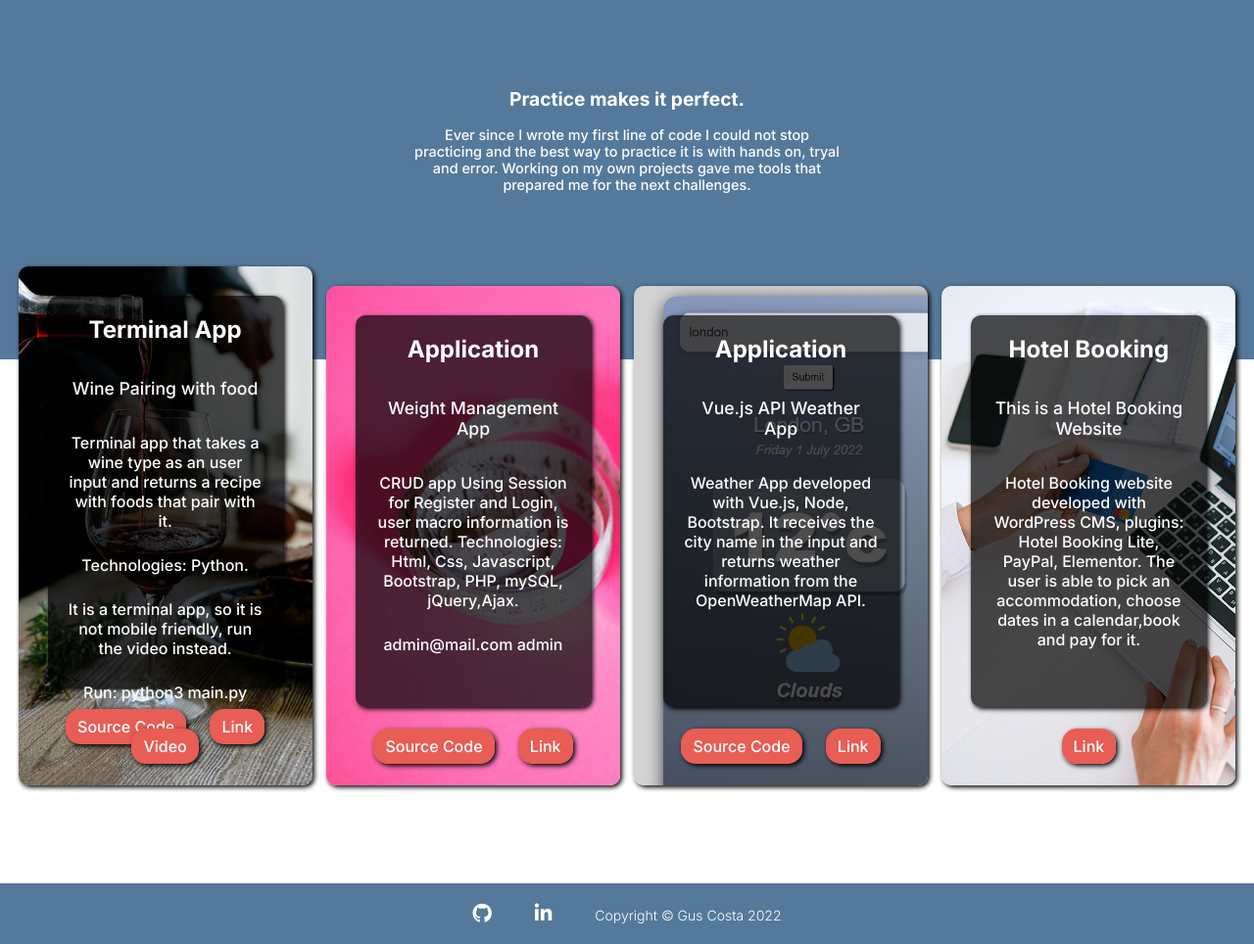
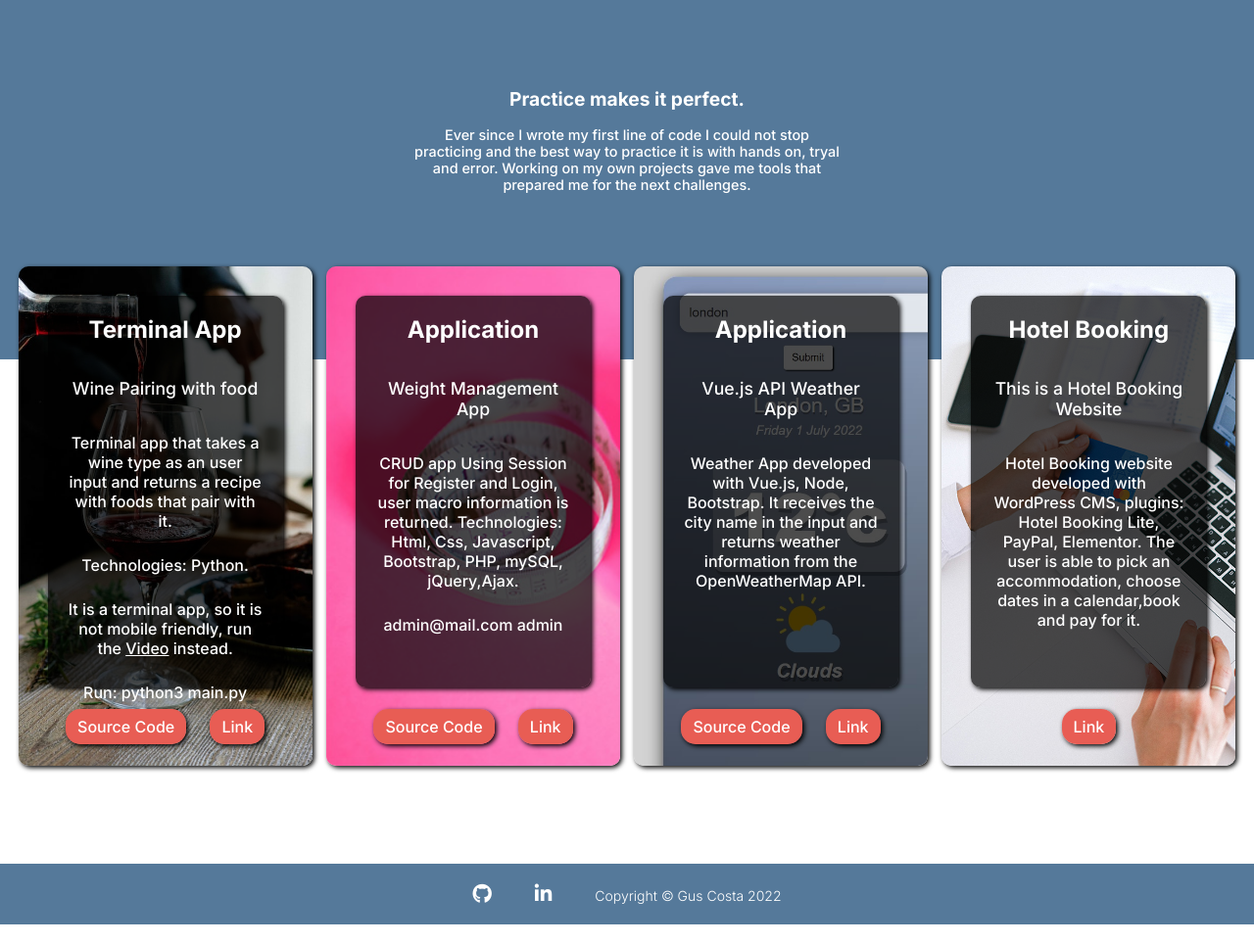
Before and after one commit to punisher-dev/gus_costa_portfolio, a PHP site: page /projects.html in a window 1280 px wide. Shown: the part 273-1237 px from the top of the page at 98% size. Run offline with PHP 8.4, Linux system fonts and the light colour scheme; some libraries are stand-ins or nearby versions; some web fonts are replaced.

Commit message:
video added

```diff
--- a/projects.html
+++ b/projects.html
@@ -46,12 +46,12 @@
 
                     <p>Terminal app that takes a wine type as an user input and returns a recipe with foods that pair with it.</p>
                     <p>Technologies: Python.</p>
-                    <p>It is a terminal app, so it is not mobile friendly, run the video instead.</p>
+                    <p>It is a terminal app, so it is not mobile friendly, run the <a href="https://www.youtube.com/watch?v=Cj6-mNZGvfw" id="video">Video</a> instead.</p>
                     <p>Run: python3 main.py</p>
                 </div>
                 <a href="https://github.com/Guscosta88/GusCosta_T1A3" class="button">Source Code</a>
                 <a href="https://www.pythonanywhere.com/shared_console/428b4346-f536-42ef-b44f-295213d890d1" class="button">Link</a>
-                <a href="https://www.youtube.com/watch?v=Cj6-mNZGvfw" class="button">Video</a>
+
                 </article>
                 <article id="macros" data-aos="zoom-in" data-aos-duration="1200">
                     <div>
--- a/style.css
+++ b/style.css
@@ -325,3 +325,11 @@ footer i:hover {
 .button:hover{
     padding: 10px 14px;
 }
+
+#video{
+    color: white;
+}
+
+#video:hover{
+    color: lightgray;
+}
```
